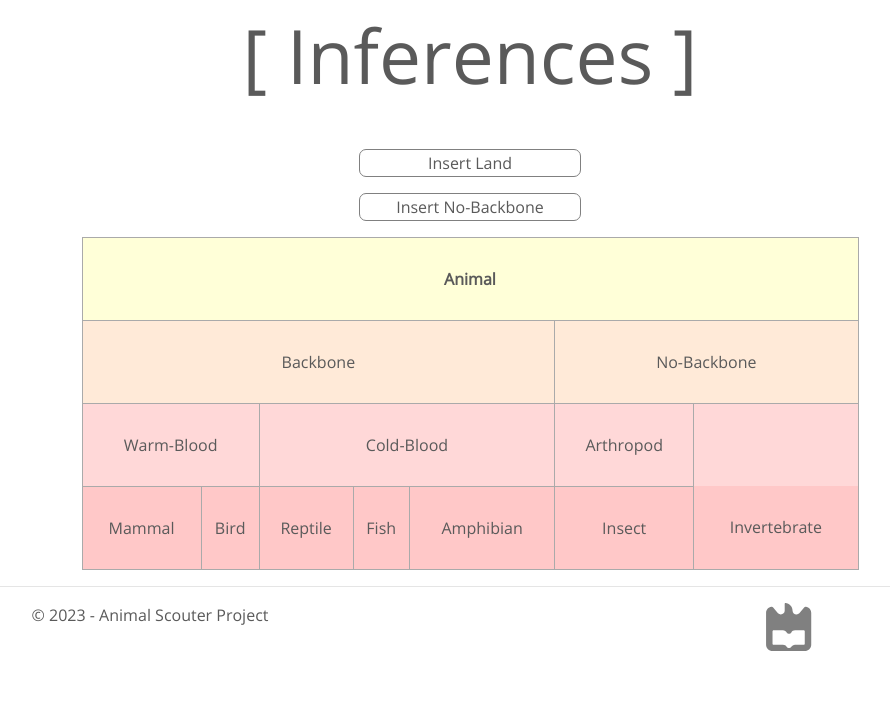
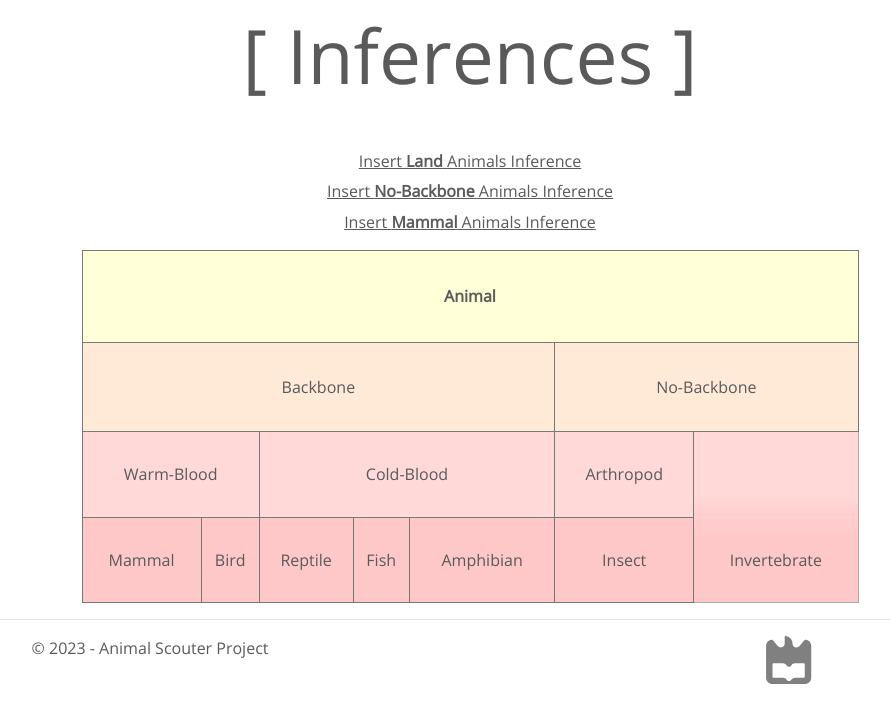
Before and after one commit to xL1fer/WS_2022_2023, a Django app: page /inferences in a window 1280 px wide. Shown: the part 56-779 px from the top of the page, without its empty margins (170-1060 px from the left). Run offline with Django 4.2, Linux system fonts and the light colour scheme; some libraries are stand-ins or nearby versions.

Commit message:
added more inference classes; added Mammal SPIN inference; worked on inferences view

```diff
--- a/TP2/wsproject/animalscouter/static/css/globalstyle.css
+++ b/TP2/wsproject/animalscouter/static/css/globalstyle.css
@@ -200,15 +200,21 @@ input {
 /************************************************/
 
 th, td:not(.empty, .invertebrate) {
-    border: 1px solid rgb(170, 170, 170);
+    border: 1px solid rgb(120, 120, 120);
     text-align: center;
     line-height: 5rem;
+}
+
+td:not(.empty):hover, th:hover {
+    background-image: linear-gradient(rgb(0 0 0/10%) 0 0);
 }
 
 .empty {
     border-right: 1px solid rgb(170, 170, 170);
     text-align: center;
     line-height: 5rem;
+    background: rgb(255,216,216);
+    background: linear-gradient(180deg, rgba(255,216,216,1) 75%, rgba(255,205,205,1) 100%);
 }
 
 .invertebrate {
@@ -216,17 +222,8 @@ th, td:not(.empty, .invertebrate) {
     border-right: 1px solid rgb(170, 170, 170);
     text-align: center;
     line-height: 5rem;
-}
-
-
-.pyramid-item {
-    font-size: 1.0rem;
-    padding: 1rem;
-}
-@media (min-width: 820px) {
-	.pyramid-item  {
-		font-size: 1.3rem;
-	}
+    background: rgb(255,200,200);
+    background: linear-gradient(360deg, rgba(255,200,200,1) 75%, rgba(255,205,205,1) 100%);
 }
 
 .table-row1 {
@@ -245,6 +242,7 @@ th, td:not(.empty, .invertebrate) {
     background-color: rgb(255, 200, 200);
 }
 
+/*
 .button-inference {
     background-color: rgb(255, 255, 255);
     border-radius: 7px;
@@ -258,3 +256,4 @@ th, td:not(.empty, .invertebrate) {
     cursor: pointer;
     background-color: rgb(230, 230, 230);
 }
+*/
--- a/TP2/wsproject/animalscouter/templates/inferences.html
+++ b/TP2/wsproject/animalscouter/templates/inferences.html
@@ -4,82 +4,172 @@
 
 <h1 class="m-title">[ Inferences ]</h1>
 
-<div style="text-align: center;">
+{% if insert_response %}
+<div class="center">
+    {{insert_response}}
+</div>
+{% endif %}
 
-    <form class="insert-inference-form" method="post" enctype="multipart/form-data">
+<div style="text-align: center; margin-bottom: 1rem;">
+    <form id="insert-land-inference-form" method="post" enctype="multipart/form-data" style="text-decoration: underline; ">
         {% csrf_token %}
         <input type="hidden" name="insert-land-inference" value="land" />
 
-        <button class="button-inference" type="submit">Insert Land</button>
+        <!--<button class="button-inference" type="submit">Insert Land</button>-->
+        <div class="a-item">
+            <a onclick="document.getElementById('insert-land-inference-form').submit();">Insert <span style="font-weight: bold;">Land</span> Animals Inference</a>
+        </div>
     </form>
 
-    <form class="insert-inference-form" method="post" enctype="multipart/form-data">
+    <form id="insert-nobackbone-inference-form" method="post" enctype="multipart/form-data" style="text-decoration: underline; ">
         {% csrf_token %}
         <input type="hidden" name="insert-nobackbone-inference" value="nobackbone" />
 
-        <button class="button-inference" type="submit">Insert No-Backbone</button>
+        <!--<button class="button-inference" type="submit">Insert No-Backbone</button>-->
+        <div class="a-item">
+            <a onclick="document.getElementById('insert-nobackbone-inference-form').submit();">Insert <span style="font-weight: bold;">No-Backbone</span> Animals Inference</a>
+        </div>
+    </form>
+
+    <form id="insert-mammal-inference-form" method="post" enctype="multipart/form-data" style="text-decoration: underline; ">
+        {% csrf_token %}
+        <input type="hidden" name="insert-mammal-inference" value="mammal" />
+
+        <!--<button class="button-inference" type="submit">Insert Mammal</button>-->
+        <div class="a-item">
+            <a onclick="document.getElementById('insert-mammal-inference-form').submit();">Insert <span style="font-weight: bold;">Mammal</span> Animals Inference</a>
+        </div>
     </form>
 
 </div>
 
 <table class="center">
     <tr class="table-row1">
-        <th colspan="7">Animal</th>
+        <th colspan="7">
+            <form id="animal-inference-form" method="post" enctype="multipart/form-data">
+                {% csrf_token %}
+                <input type="hidden" name="animal-inference" value="Animal" />
+                <div class="a-item" onclick="document.getElementById('animal-inference-form').submit();"><a>Animal</a></div>
+            </form>
+        </th>
     </tr>
     <tr class="table-row2">
-        <td colspan="5">Backbone</td>
-        <td colspan="2">No-Backbone</td>
+        <td colspan="5">
+            <form id="backbone-inference-form" method="post" enctype="multipart/form-data">
+                {% csrf_token %}
+                <input type="hidden" name="backbone-inference" value="Backbone" />
+                <div class="a-item" onclick="document.getElementById('backbone-inference-form').submit();"><a>Backbone</a></div>
+            </form>
+        </td>
+        <td colspan="2">
+            <form id="nobackbone-inference-form" method="post" enctype="multipart/form-data">
+                {% csrf_token %}
+                <input type="hidden" name="nobackbone-inference" value="No-Backbone" />
+                <div class="a-item" onclick="document.getElementById('nobackbone-inference-form').submit();"><a>No-Backbone</a></div>
+            </form>
+        </td>
     </tr>
     <tr class="table-row3">
-        <td colspan="2">Warm-Blood</td>
-        <td colspan="3">Cold-Blood</td>
-        <td colspan="1">Arthropod</td>
+        <td colspan="2">
+            <form id="warmblood-inference-form" method="post" enctype="multipart/form-data">
+                {% csrf_token %}
+                <input type="hidden" name="warmblood-inference" value="Warm-Blood" />
+                <div class="a-item" onclick="document.getElementById('warmblood-inference-form').submit();"><a>Warm-Blood</a></div>
+            </form>
+        </td>
+        <td colspan="3">
+            <form id="coldblood-inference-form" method="post" enctype="multipart/form-data">
+                {% csrf_token %}
+                <input type="hidden" name="coldblood-inference" value="Cold-Blood" />
+                <div class="a-item" onclick="document.getElementById('coldblood-inference-form').submit();"><a>Cold-Blood</a></div>
+            </form>
+        </td>
+        <td colspan="1">
+            <form id="arthropod-inference-form" method="post" enctype="multipart/form-data">
+                {% csrf_token %}
+                <input type="hidden" name="arthropod-inference" value="Arthropod" />
+                <div class="a-item" onclick="document.getElementById('arthropod-inference-form').submit();"><a>Arthropod</a></div>
+            </form>
+        </td>
         <td colspan="1" class="empty"></td>
     </tr>
     <tr class="table-row4">
-        <td>Mammal</td>
-        <td>Bird</td>
-        <td>Reptile</td>
-        <td>Fish</td>
-        <td>Amphibian</td>
-        <td>Insect</td>
-        <td class="invertebrate">Invertebrate</td>
+        <td>
+            <form id="mammal-inference-form" method="post" enctype="multipart/form-data">
+                {% csrf_token %}
+                <input type="hidden" name="mammal-inference" value="Mammal" />
+                <div class="a-item" onclick="document.getElementById('mammal-inference-form').submit();"><a>Mammal</a></div>
+            </form>
+        </td>
+        <td>
+            <form id="bird-inference-form" method="post" enctype="multipart/form-data">
+                {% csrf_token %}
+                <input type="hidden" name="bird-inference" value="Bird" />
+                <div class="a-item" onclick="document.getElementById('bird-inference-form').submit();"><a>Bird</a></div>
+            </form>
+        </td>
+        <td>
+            <form id="reptile-inference-form" method="post" enctype="multipart/form-data">
+                {% csrf_token %}
+                <input type="hidden" name="reptile-inference" value="Reptile" />
+                <div class="a-item" onclick="document.getElementById('reptile-inference-form').submit();"><a>Reptile</a></div>
+            </form>
+        </td>
+        <td>
+            <form id="fish-inference-form" method="post" enctype="multipart/form-data">
+                {% csrf_token %}
+                <input type="hidden" name="fish-inference" value="Fish" />
+                <div class="a-item" onclick="document.getElementById('fish-inference-form').submit();"><a>Fish</a></div>
+            </form>
+        </td>
+        <td>
+            <form id="amphibian-inference-form" method="post" enctype="multipart/form-data">
+                {% csrf_token %}
+                <input type="hidden" name="amphibian-inference" value="Amphibian" />
+                <div class="a-item" onclick="document.getElementById('amphibian-inference-form').submit();"><a>Amphibian</a></div>
+            </form>
+        </td>
+        <td>
+            <form id="insect-inference-form" method="post" enctype="multipart/form-data">
+                {% csrf_token %}
+                <input type="hidden" name="insect-inference" value="Insect" />
+                <div class="a-item" onclick="document.getElementById('insect-inference-form').submit();"><a>Insect</a></div>
+            </form>
+        </td>
+        <td class="invertebrate">
+            <form id="invertebrate-inference-form" method="post" enctype="multipart/form-data">
+                {% csrf_token %}
+                <input type="hidden" name="invertebrate-inference" value="Invertebrate" />
+                <div class="a-item" onclick="document.getElementById('invertebrate-inference-form').submit();"><a>Invertebrate</a></div>
+            </form>
+        </td>
     </tr>
 </table>
 
-<!--
-<table class="center">
-    <tr>
-        <th>
-            <span class="pyramid-item">Animal</span>
-        </th>
-    </tr>
-    <tr>
-        <td>
-            <span class="pyramid-item">Backbone</span>
-            <span class="pyramid-item">No-Backbone</span>
-        </td>
-    </tr>
-    <tr>
-        <td>
-            <span class="pyramid-item" style="margin-right: 5rem;">Warm-Blood</span>
-            <span class="pyramid-item" style="margin-right: 5rem;">Cold-Blood</span>
-            <span class="pyramid-item" style="margin-right: 10rem;">Arthropod</span>
-        </td>
-    </tr>
-    <tr>
-        <td>
-            <span class="pyramid-item">Mammal</span>
-            <span class="pyramid-item">Bird</span>
-            <span class="pyramid-item">Reptile</span>
-            <span class="pyramid-item">Fish</span>
-            <span class="pyramid-item">Amphibian</span>
-            <span class="pyramid-item">Insect</span>
-            <span class="pyramid-item">Invertebrate</span>
-        </td>
-    </tr>
-</table>
--->
+{% if inference_entity %}
+    <p style="margin-top: 3%;"><span style="font-weight: bold;">{{inference_entity}}</span> Inferred Entities</p>
+{% endif %}
 
+{% for a in session.animal_list%}
+    <span style="padding-right: 2rem;">{{a}}</span>
+{% endfor %}
+
+{% if inference_info %}
+    <p style="margin-top: 3%;">DBpedia <span style="font-weight: bold;">{{inference_entity}}</span> Entity Info</p>
+    <div>
+        {{inference_info}}
+    </div>
+{% endif %}
+
+{% if inference_links %}
+    <p style="margin-top: 3%;">DBpedia <span style="font-weight: bold;">{{inference_entity}}</span> Entity Links</p>
+    <div>
+        {% for l in inference_links%}
+            <div>
+                <a href="{{l}}" target="_blank">{{l}}</a>
+            </div>
+        {% endfor %}
+    </div>
+{% endif %}
 
 {% endblock %}
--- a/TP2/wsproject/animalscouter/views.py
+++ b/TP2/wsproject/animalscouter/views.py
@@ -15,6 +15,13 @@ endpoint = "http://localhost:7200"
 repo_name = "zoo"
 client = ApiClient(endpoint=endpoint)
 accessor = GraphDBApi(client)
+
+"""
+    SPARQLWrapper imports and initializations
+"""
+from SPARQLWrapper import SPARQLWrapper2
+
+sparql = SPARQLWrapper2("https://dbpedia.org/sparql")
 
 """
     Application views
@@ -290,15 +297,15 @@ def queries(request):
         res = json.loads(res)
 
         land_query = """
-                base <http://zoo.org/>
-                prefix pred: <http://zoo.org/pred/>
-                prefix animalc: <http://zoo.org/class/>
-                select ?animal_id ?p ?o
-                where {
-                    ?animal_id pred:name "_animal_name".
-                    ?animal_id a animalc:Land.
-                }
-                """
+                    base <http://zoo.org/>
+                    prefix pred: <http://zoo.org/pred/>
+                    prefix animalc: <http://zoo.org/class/>
+                    select ?animal_id ?p ?o
+                    where {
+                        ?animal_id pred:name "_animal_name".
+                        ?animal_id a animalc:Land.
+                    }
+                    """
         land_query = land_query.replace("_animal_name", request.POST['animal_item'].replace("_", " "))
         payload_land_query = { "query": land_query }
         res_land = accessor.sparql_select(body=payload_land_query, repo_name=repo_name)
@@ -383,20 +390,32 @@ def queries(request):
                     'Milk': '<http://zoo.org/nurt/id/2>'
                     }
 
-        query = """
-                base <http://zoo.org/>
-                prefix pred: <http://zoo.org/pred/>
-                prefix class: <http://zoo.org/class/id/>
-                select ?animal_name
-                where {
-                    ?animal_id pred:_pred_name _obj_name.
-                    ?animal_id pred:name ?animal_name.
-                }
-                """
+        pred = list(request.POST.keys())[1]
 
-        pred = list(request.POST.keys())[1]
+        if request.POST[pred] != 'Land':
+            query = """
+                    base <http://zoo.org/>
+                    prefix pred: <http://zoo.org/pred/>
+                    prefix class: <http://zoo.org/class/id/>
+                    select ?animal_name
+                    where {
+                        ?animal_id pred:_pred_name _obj_name.
+                        ?animal_id pred:name ?animal_name.
+                    }
+                    """
+        else:
+            query = """
+                    base <http://zoo.org/>
+                    prefix pred: <http://zoo.org/pred/>
+                    prefix animalc: <http://zoo.org/class/>
+                    select ?animal_name
+                    where {
+                        ?animal_id a animalc:Land.
+                        ?animal_id pred:name ?animal_name.
+                    }
+                    """
+
         obj = ''
-
         if pred == 'Class' or pred == 'Nurt':
             obj += obj_dict[request.POST[pred]]
         else:
@@ -468,6 +487,9 @@ def inferences(request):
     """Renders the ask page."""
     assert isinstance(request, HttpRequest)
 
+    print(request.POST)
+
+    # insert land animals inference
     if 'insert-land-inference' in request.POST:
         update = """
                 PREFIX rdf: <http://www.w3.org/1999/02/22-rdf-syntax-ns#>
@@ -486,13 +508,16 @@ def inferences(request):
         payload_query = { "update": update }
         res = accessor.sparql_update(body=payload_query, repo_name=repo_name)
 
-    if 'insert-nobackbone-inference' in request.POST:
+        return render(request, 'inferences.html', { 'insert_response': 'Inserted "Land" animals inference' })
+
+    # insert no-backbone animals inference
+    elif 'insert-nobackbone-inference' in request.POST:
         update = """
                 PREFIX rdf: <http://www.w3.org/1999/02/22-rdf-syntax-ns#>
                 PREFIX animalc: <http://zoo.org/class/>
                 PREFIX zoop: <http://zoo.org/pred/>
                 INSERT {
-                ?s a animalc:No-Backbone.
+                    ?s a animalc:No-Backbone.
                 }
                 WHERE {
                     ?s a animalc:Animal.
@@ -503,4 +528,91 @@ def inferences(request):
         payload_query = { "update": update }
         res = accessor.sparql_update(body=payload_query, repo_name=repo_name)
 
+        return render(request, 'inferences.html', { 'insert_response': 'Inserted "No-BackBone" animals inference' })
+
+    # insert mammal animals inference
+    elif 'insert-mammal-inference' in request.POST:
+        update = """
+                PREFIX rdf: <http://www.w3.org/1999/02/22-rdf-syntax-ns#>
+                PREFIX animalc: <http://zoo.org/class/>
+                PREFIX zoop: <http://zoo.org/pred/>
+                PREFIX zooc: <http://zoo.org/class/id/>
+                INSERT {
+                    ?s a animalc:Mammal.
+                }
+                WHERE {
+                    ?s a animalc:Animal.
+                    ?s zoop:class zooc:1.
+                }
+                """
+
+        payload_query = { "update": update }
+        res = accessor.sparql_update(body=payload_query, repo_name=repo_name)
+
+        return render(request, 'inferences.html', { 'insert_response': 'Inserted "Mammal" animals inference' })
+
+    # search for given inference
+    elif len(list(request.POST.keys())) > 1:
+        inference_entity = request.POST[list(request.POST.keys())[1]]
+
+        # dataset lookup
+        query = """
+                base <http://zoo.org/>
+                prefix pred: <http://zoo.org/pred/>
+                prefix animalc: <http://zoo.org/class/>
+                select ?animal_name
+                where {
+                    ?animal_id a animalc:_animal_inference.
+                    ?animal_id pred:name ?animal_name.
+                }
+                """
+
+        query = query.replace("_animal_inference", inference_entity)
+
+        payload_query = { "query": query }
+        res = accessor.sparql_select(body=payload_query, repo_name=repo_name)
+
+        res = json.loads(res)
+
+        request.session['animal_list'] = []
+        for e in res['results']['bindings']:
+            request.session['animal_list'].append(e['animal_name']['value'])
+            #print(e['animal_name']['value'])
+
+        # dbpedia lookup
+        query = """
+                select ?info
+                where {
+                    ?animal rdfs:label "Bird"@en.
+                    ?animal rdfs:comment ?info.
+                    filter(lang(?info)='en').
+                }
+                """
+        sparql.setQuery(query)
+        results = sparql.query()
+
+        inference_info = ''
+        for r in results.bindings:
+            inference_info = r["info"].value
+
+        query = """
+                select ?link
+                where {
+                    ?animal rdfs:label "Bird"@en.
+                    ?animal dbo:wikiPageExternalLink ?link.
+                }
+                """
+        sparql.setQuery(query)
+        results = sparql.query()
+
+        inference_links = []
+        for r in results.bindings:
+            inference_links.append(r["link"].value)
+
+        #print('\n' + inference_info + '\n')
+        #for link in inference_links:
+        #    print(link)
+
+        return render(request, 'inferences.html', { 'session': request.session, 'inference_entity': inference_entity, 'inference_info': inference_info, 'inference_links': inference_links})
+
     return render(request, 'inferences.html')
```
Also changed, not shown: 2 other files.
